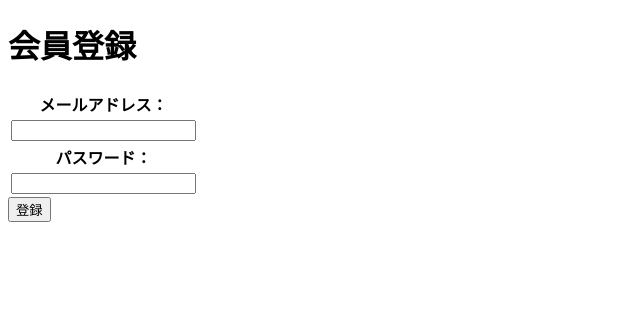
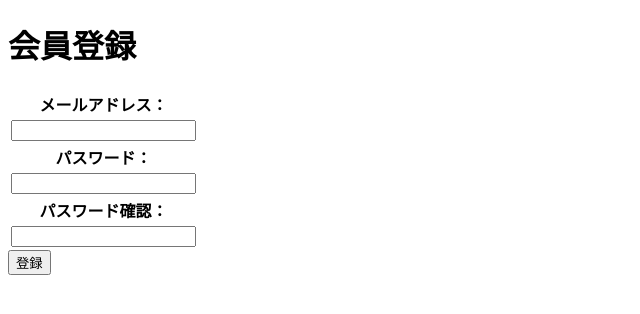
Before and after one commit to linect/linect-app, a Vue app: page /Signup in a window 1280 px wide. Shown: the top 314 px of the page, without its empty margins (0-640 px from the left). Built offline with nearby package versions, Linux system fonts and the light colour scheme.

Commit message:
パスワード確認完成

```diff
--- a/src/components/Signup.vue
+++ b/src/components/Signup.vue
@@ -14,6 +14,12 @@
         <tr>
           <td><input type="password" v-model="password"/></td>
         </tr>
+        <tr>
+          <th>パスワード確認：</th>
+        </tr>
+        <tr>
+          <td><input type="password" v-model="repassword"/></td>
+        </tr>
     </table>
     <button @click="signUp">登録</button>
   </div>
@@ -26,13 +32,15 @@ export default {
   data () {
       return {
       email: '',
-        password: ''
+      password: '',
+      repassword: '',
       }
   },
   methods: {
     signUp: function () {
       const auth = getAuth();
-          createUserWithEmailAndPassword(auth, this.email, this.password)
+      if(this.password === this.repassword){
+        createUserWithEmailAndPassword(auth, this.email, this.password, this.repassword)
           .then((userCredential)=>{
             const user = userCredential.user;
             console.log(user, "成功")
@@ -42,6 +50,9 @@ export default {
             const errorMessage = error.message;
             console.log(errorCode, errorMessage, "失敗")
           })
+      }else{
+        alert("パスワード不一致");
+      }
     }
   }
 }
```
Lines whose indentation alone changed are shown as unchanged.
